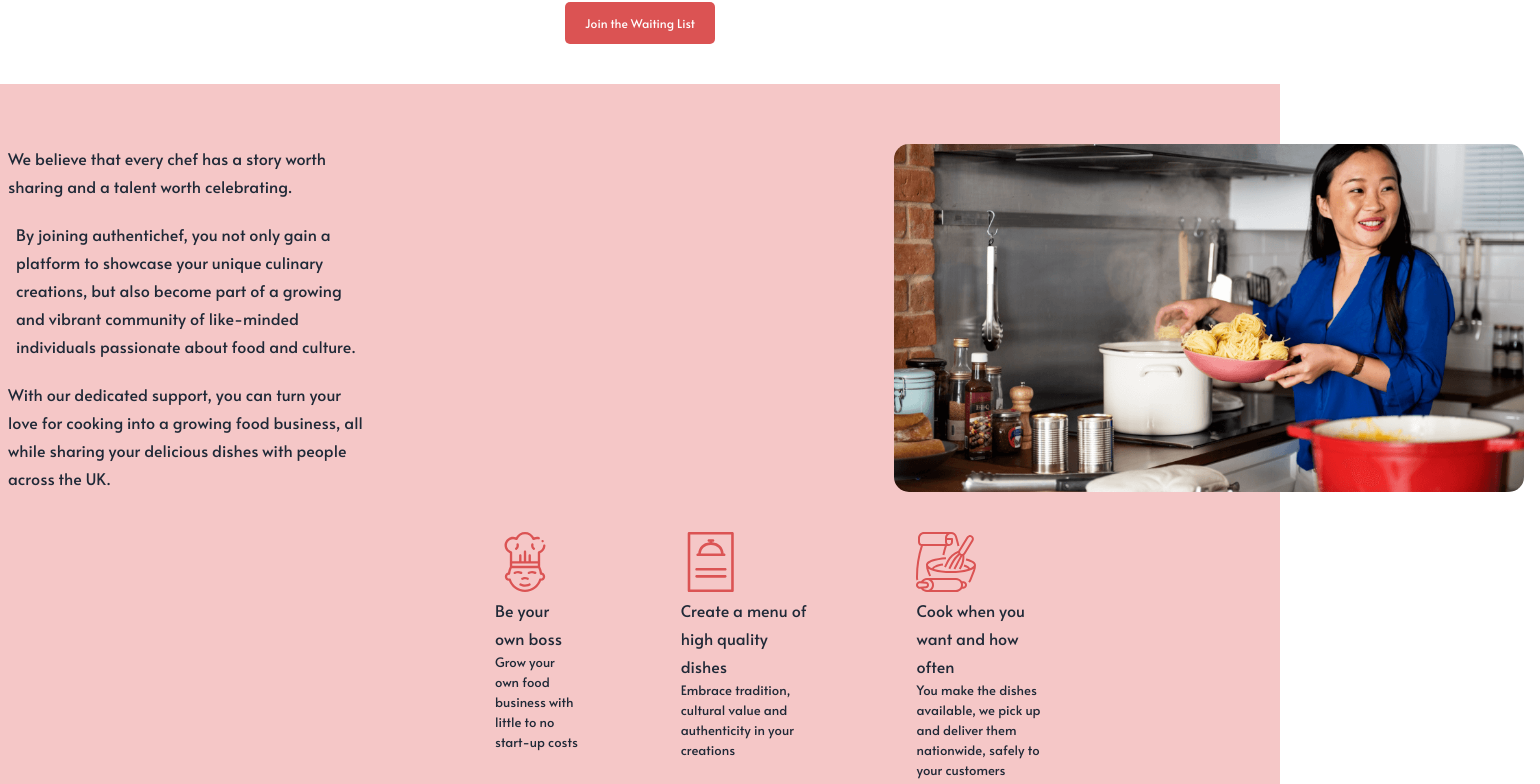
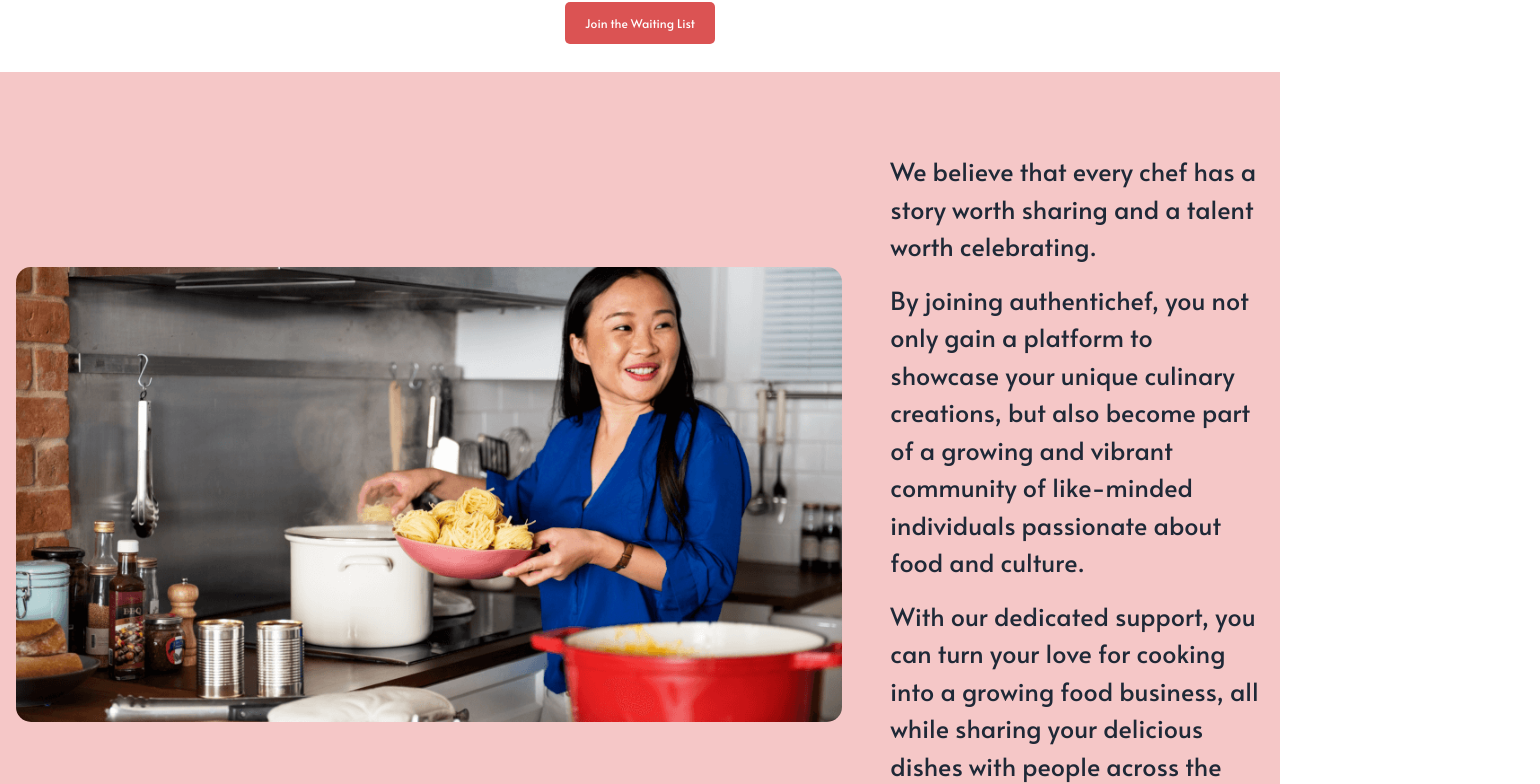
Before and after one commit to anurag-17/authentichef-website, a Next.js app in the folder client/: page /become-chef in a window 1280 px wide. Shown: the part 327-1111 px from the top of the page, 1540 px wide, since content can reach past the window. Built offline with nearby package versions, Linux system fonts and the light colour scheme.

Commit message:
make reponsive food safety page

```diff
--- a/client/src/app/become-chef/page.js
+++ b/client/src/app/become-chef/page.js
@@ -42,84 +42,83 @@ const BecomeChef = () => {
             </div>
           </div>
 
-          <div className="bg-[#F5C7C7]">
-            <div className="xs:w-[420px] bg-[#F5C7C7]">
-              <div className="2xl:w-[1600px] xl:w-[1540px] lg:w-[850px]  md:w-[700px]  mx-auto 2xl:py-[150px] xl:py-[120px] py-[70px]   2xl:mt-[70px] xl:mt-[40px] mt-[30px] 2xl:pt-[100px] xl:pt-[60px] pt-[40px] 2xl:pb-[125px] xl:pb-[80px] pb-[60px] mnavbar ">
-                <div className="flex flex-col sm:flex-row justify-between items-center w-full  ">
-                  <div className="mbecome-img sm:order-2 mb-5 sm:mb-0">
+          <div className="bg-[#F5C7C7] w-full mt-7">
+            <div className="max-w-[1440px] mx-auto bg-[#F5C7C7] px-4">
+              <div className="flex flex-col lg:flex-row items-center justify-between py-10 lg:py-20">
+                <div className=" mb-5 lg:mb-0 lg:order-1">
                   <Image
                     src={banner1}
                     width={920}
                     height={507}
-                      className="2xl:w-full h-auto rounded-[15px] xl:w-[630px] w-[490px] sm:mr-4  xs:w-[400px] xs:h-[300px]"
+                    className=" rounded-[15px]"
+                    alt="Banner Image"
                   />
                 </div>
-                  <div className="2xl:w-[566px] xl:w-[360px]  alata font-[400] sm:mx-3 2xl:text-[25px] 2xl:leading-[35px] xl:text-[16px] xl:leading-[28px] lg:text-[12px] lg:leading-[20px] sm:w-[50%] xs:my-2 md:mx-2">
-                    <p>
+                <div className="w-full lg:w-1/3 lg:order-2 lg:ml-12 flex flex-col justify-center font-Alata alata ml-7">
+                  <p className="text-[25px] lg:text-[25px] mb-4">
                     We believe that every chef has a story worth sharing and a
                     talent worth celebrating.
                   </p>
-                    <p className="2xl:my-[30px] xl:my-[20px] my-[12px] xs:mx-2 md:mx-2">
+                  <p className="text-[25px] lg:text-[25px] mb-4 font-Alata">
                     By joining authentichef, you not only gain a platform to
                     showcase your unique culinary creations, but also become
                     part of a growing and vibrant community of like-minded
                     individuals passionate about food and culture.
                   </p>
-                    <p>
+                  <p className="text-[25px] lg:text-[25px] mb-4 font-Alata">
                     With our dedicated support, you can turn your love for
-                      cooking into a growing food business, all while sharing
-                      your delicious dishes with people across the UK.
+                    cooking into a growing food business, all while sharing your
+                    delicious dishes with people across the UK.
                   </p>
                 </div>
               </div>
-                <div className="flex justify-center items-center">
-                  <div className="flex flex-col sm:flex-row  justify-center sm:justify-between sm:w-[550px] 2xl:mt-[70px] xl:mt-[40px] mt-[25px] md:gap-[100px]">
-                    <div className="2xl:w-[317px] xl:w-[240px] w-[180px] mb-5 sm:mb-0 ">
+              <div className="flex flex-col sm:flex-row justify-start ml-[120px]  gap-6 mt-10 mb-5">
+                <div className="">
                   <Image
                     src={boss}
                     width={94}
                     height={94}
-                        className="2xl:w-[94px] 2xl:h-[94px] xl:w-[60px] xl:h-[60px] w-[45px] h-[45px] mb-1 mbecomeimgg"
+                    className=" mb-2 w-[45px] h-[45px] lg:w-[94px] lg:h-[94px]"
+                    alt="Boss Image"
                   />
-                      <h2 className="alata font-[400] 2xl:text-[25px] 2xl:leading-[35px] xl:text-[16px] xl:leading-[28px] lg:text-[12px] lg:leading-[20px]">
+                  <h2 className="text-lg lg:text-xl mb-2 font-Alata alata">
                     Be your own boss
                   </h2>
-                      <p className="alata font-[400] 2xl:text-[25px] 2xl:leading-[28px] xl:text-[13px] xl:leading-[20px] text-[10px] leading-[14px]">
-                        Grow your own food business with little to no start-up
-                        costs
+                  <p className="text-sm lg:text-base font-Alata alata">
+                    Grow your own food business with little to no start-up costs
                   </p>
                 </div>
-                    <div className="2xl:w-[465px] xl:w-[380px] w-[260px] mb-5 sm:mb-0">
+                <div className="">
                   <Image
                     src={dishmenu}
-                        width={72}
+                    width={73}
                     height={94}
-                        className="2xl:w-[94px] 2xl:h-[94px] xl:w-[60px] xl:h-[60px] w-[45px] h-[45px] mb-1 mbecomeimgg"
+                    className=" mb-2 w-[45px] h-[45px] lg:w-[94px] lg:h-[94px]"
+                    alt="Dish Menu Image"
                   />
-                      <h2 className="alata font-[400] 2xl:text-[25px] 2xl:leading-[35px] xl:text-[16px] xl:leading-[28px] lg:text-[12px] lg:leading-[20px]">
+                  <h2 className="text-lg lg:text-xl mb-2 font-Alata alata">
                     Create a menu of high quality dishes
                   </h2>
-                      <p className="alata font-[400] 2xl:text-[18px] 2xl:leading-[28px] xl:text-[13px] xl:leading-[20px] text-[10px] leading-[14px]">
-                        Embrace tradition, cultural value and authenticity in
-                        your creations
+                  <p className="text-sm lg:text-base alata">
+                    Embrace tradition, cultural value and authenticity in your
+                    creations
                   </p>
                 </div>
-                    <div className="2xl:w-[564px] xl:w-[360px] w-[280px]">
+                <div className="mb-8">
                   <Image
                     src={cook}
                     width={94}
                     height={94}
-                        className="2xl:w-[94px] 2xl:h-[94px] xl:w-[60px] xl:h-[60px] w-[45px] h-[45px] mb-1 mbecomeimg"
+                    className="mb-2 w-[45px] h-[45px] lg:w-[94px] lg:h-[94px] "
+                    alt="Cook Image"
                   />
-                      <h2 className="alata font-[400] 2xl:text-[25px] 2xl:leading-[35px] xl:text-[16px] xl:leading-[28px] lg:text-[12px] lg:leading-[20px]">
+                  <h2 className="text-lg lg:text-xl mb-2 font-Alata alata">
                     Cook when you want and how often
                   </h2>
-                      <p className="alata font-[400] 2xl:text-[18px] 2xl:leading-[28px] xl:text-[13px] xl:leading-[20px] text-[10px] leading-[14px]">
-                        You make the dishes available, we pick up and deliver
-                        them nationwide, safely to your customers
+                  <p className="text-sm lg:text-base font-Alata alata">
+                    You make the dishes available, we pick up and deliver them
+                    nationwide, safely to your customers
                   </p>
-                    </div>
-                  </div>
                 </div>
               </div>
             </div>
@@ -238,7 +237,7 @@ const BecomeChef = () => {
             <div className="2xl:w-[686px] sm:w-full">
               <Image
                 src={banner3}
-                className="rounded-[15px] w-full h-auto mb-[20px] sm:mb-0 sm:rounded-[15px] sm:max-w-[686px] sm:h-[628px] xl:w-[465px] md:w-[380px] mbox3"
+                className="rounded-[15px] mb-[20px] sm:mb-0 sm:rounded-[15px] sm:max-w-[686px] sm:h-[628px] xl:w-[465px] md:w-[380px] mbox3"
               />
             </div>
             <div className="2xl:w-[720px] xl:w-[485px] w-[350px] mbox3 sm:w-full">
```
Also changed, not shown: client/src/app/food-safety/page.js (+29 -24 lines). Lines whose indentation alone changed are shown as unchanged.
